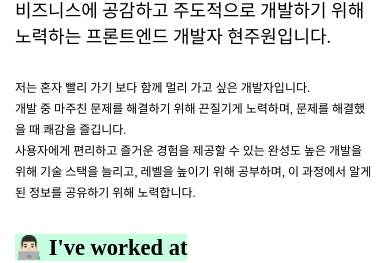
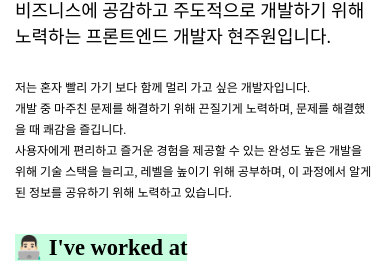
Before and after one commit to joowonhyun/personal-blog, a Next.js app: page /about in a window 390 px wide. Shown: the part 143-406 px from the top of the page. Built offline with nearby package versions, Linux system fonts and the light colour scheme.

Commit message:
style: add mobile styling

```diff
--- a/app/about/about.module.css
+++ b/app/about/about.module.css
@@ -1,5 +1,8 @@
 .pc_only {
   display: block;
+}
+.mo_only{
+  display: none;
 }
 .container h3 {
   font-size: 1rem;
@@ -63,6 +66,9 @@
   .pc_only {
     display: none;
   }
+  .mo_only{
+    display: block;
+  }
   .title {
     font-size: 2rem;
     padding: 1.5rem 0;
--- a/app/about/page.tsx
+++ b/app/about/page.tsx
@@ -5,7 +5,7 @@ const About = () => {
     <div className={styles.container}>
       <p className={styles.title}>About Me</p>
       <p className={styles.intro}>
-        비즈니스에 공감하고 주도적으로 개발하기 위해 노력하는
+        비즈니스에 공감하고 주도적으로 개발하기 위해<br className={styles.mo_only} /> 노력하는
         <br className={styles.pc_only} /> 프론트엔드 개발자 현주원입니다.
       </p>
       <p className={styles.detailed}>
@@ -15,7 +15,7 @@ const About = () => {
         <br />
         사용자에게 편리하고 즐거운 경험을 제공할 수 있는 완성도 높은 개발을 위해
         <br className={styles.pc_only} /> 기술 스택을 늘리고, 레벨을 높이기 위해 공부하며, 이 과정에서 알게 된
-        정보를 공유하기 위해 노력합니다.
+        정보를 공유하기 위해 노력하고 있습니다.
         <br />
       </p>
       <main>
```
